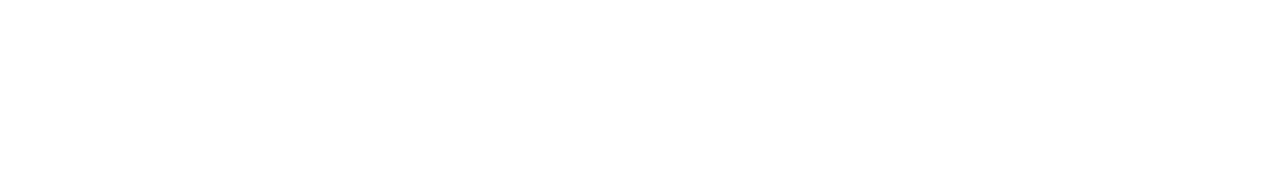
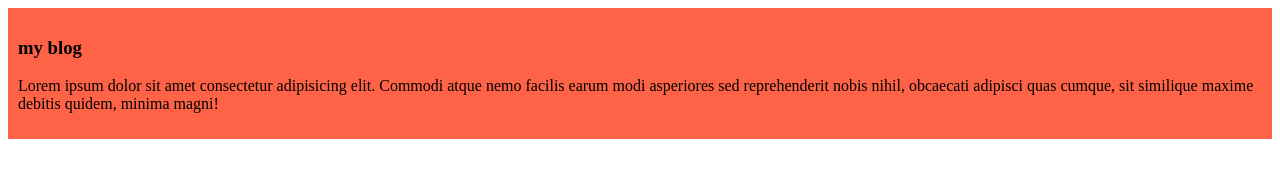
Before and after one commit to kodingkole/my-simple-website, a plain HTML site: page index.html in a window 1280 px wide. Drawn offline with Linux system fonts and the light colour scheme.

Commit message:
added the first blog

```diff
--- a/index.html
+++ b/index.html
@@ -6,8 +6,12 @@
     <title>my website
 
     </title>
+    <link rel="stylesheet" href="styles/blog.css">
 </head>
 <body>
-
+    <div>
+        <h3>my blog</h3>
+        <p>Lorem ipsum dolor sit amet consectetur adipisicing elit. Commodi atque nemo facilis earum modi asperiores sed reprehenderit nobis nihil, obcaecati adipisci quas cumque, sit similique maxime debitis quidem, minima magni!</p>
+    </div>
 </body>
 </html>
--- /dev/null
+++ b/styles/blog.css
@@ -0,0 +1,4 @@
+div{
+    background-color: tomato;
+    padding: 10px;
+}
```
